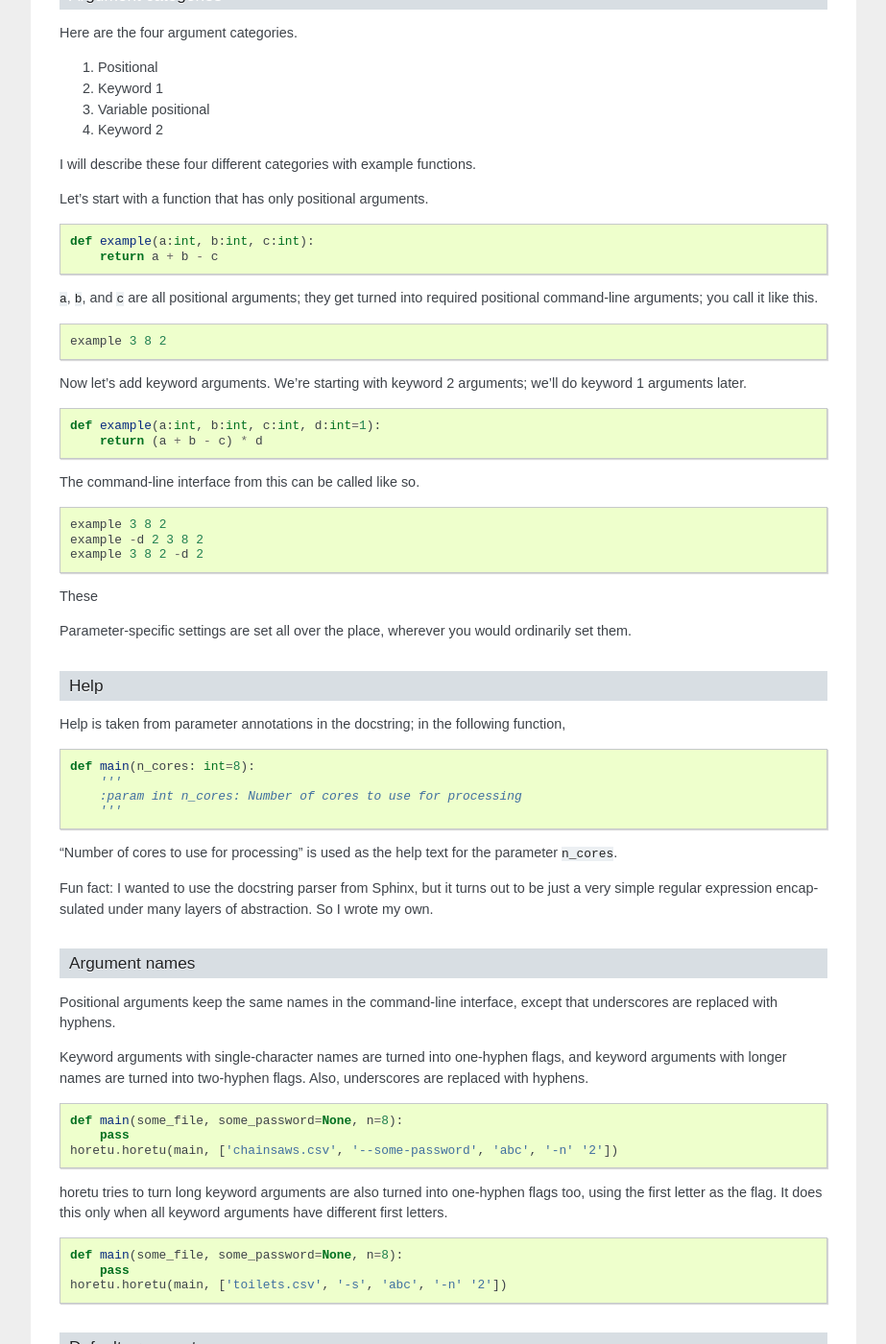
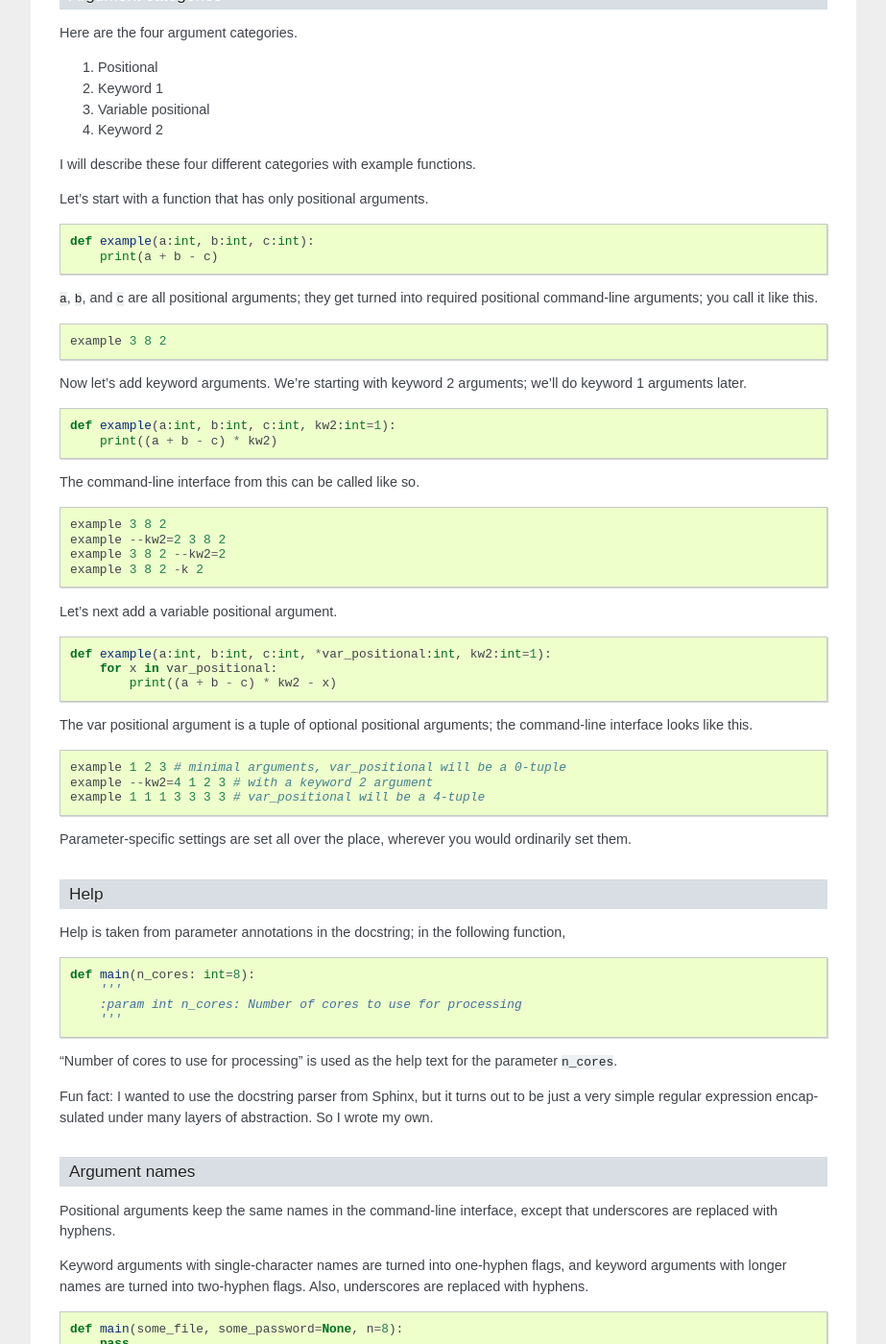
Before and after one commit to tlevine/horetu, a Sphinx documentation site: the page built from docs/settings.rst, in a window 1280 px wide and 1400 px high, scrolled down 1003 px. Shown: the whole window at 96% size, without its empty margins (198-1121 px from the left). Built offline with Sphinx 7.4.7, drawn with Linux system fonts in a browser that asks for light colours.

Commit message:
Automatic commit with j

```diff
--- a/docs/settings.rst
+++ b/docs/settings.rst
@@ -62,7 +62,7 @@ I will describe these four different categories with example functions.
 Let's start with a function that has only positional arguments. ::
 
     def example(a:int, b:int, c:int):
-        return a + b - c
+        print(a + b - c)
 
 ``a``, ``b``, and ``c`` are all positional arguments; they get turned
 into required positional command-line arguments; you call it like this.
@@ -74,18 +74,30 @@ into required positional command-line arguments; you call it like this.
 Now let's add keyword arguments. We're starting with keyword 2
 arguments; we'll do keyword 1 arguments later. ::
 
-    def example(a:int, b:int, c:int, d:int=1):
-        return (a + b - c) * d
+    def example(a:int, b:int, c:int, kw2:int=1):
+        print((a + b - c) * kw2)
 
 The command-line interface from this can be called like so.
 
 ::
 
     example 3 8 2
-    example -d 2 3 8 2
-    example 3 8 2 -d 2
+    example --kw2=2 3 8 2
+    example 3 8 2 --kw2=2
+    example 3 8 2 -k 2
 
-These
+Let's next add a variable positional argument.  ::
+
+    def example(a:int, b:int, c:int, *var_positional:int, kw2:int=1):
+        for x in var_positional:
+            print((a + b - c) * kw2 - x)
+
+The var positional argument is a tuple of optional positional arguments;
+the command-line interface looks like this. ::
+
+    example 1 2 3 # minimal arguments, var_positional will be a 0-tuple
+    example --kw2=4 1 2 3 # with a keyword 2 argument
+    example 1 1 1 3 3 3 3 # var_positional will be a 4-tuple
 
 Parameter-specific settings are set all over the place, wherever you
 would ordinarily set them.
```
